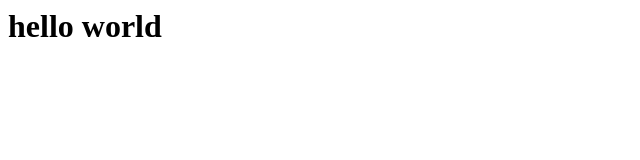
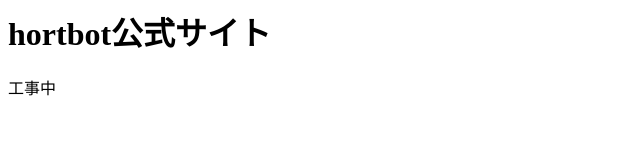
Before and after one commit to hortbot-dev/hort-frontend, a plain HTML site: page html/index.html in a window 1280 px wide. Shown: the whole page, without its empty margins (0-640 px from the left). Drawn offline with Linux system fonts and the light colour scheme.

Commit message:
Update index.html

```diff
--- a/html/index.html
+++ b/html/index.html
@@ -3,6 +3,7 @@
     <title>hort bot公式サイト</title>
   </head>
   <body>
-    <h1>hello world</h1>
+    <h1>hortbot公式サイト</h1>
+    <p>工事中</p>
   </body>
 <html>
```
